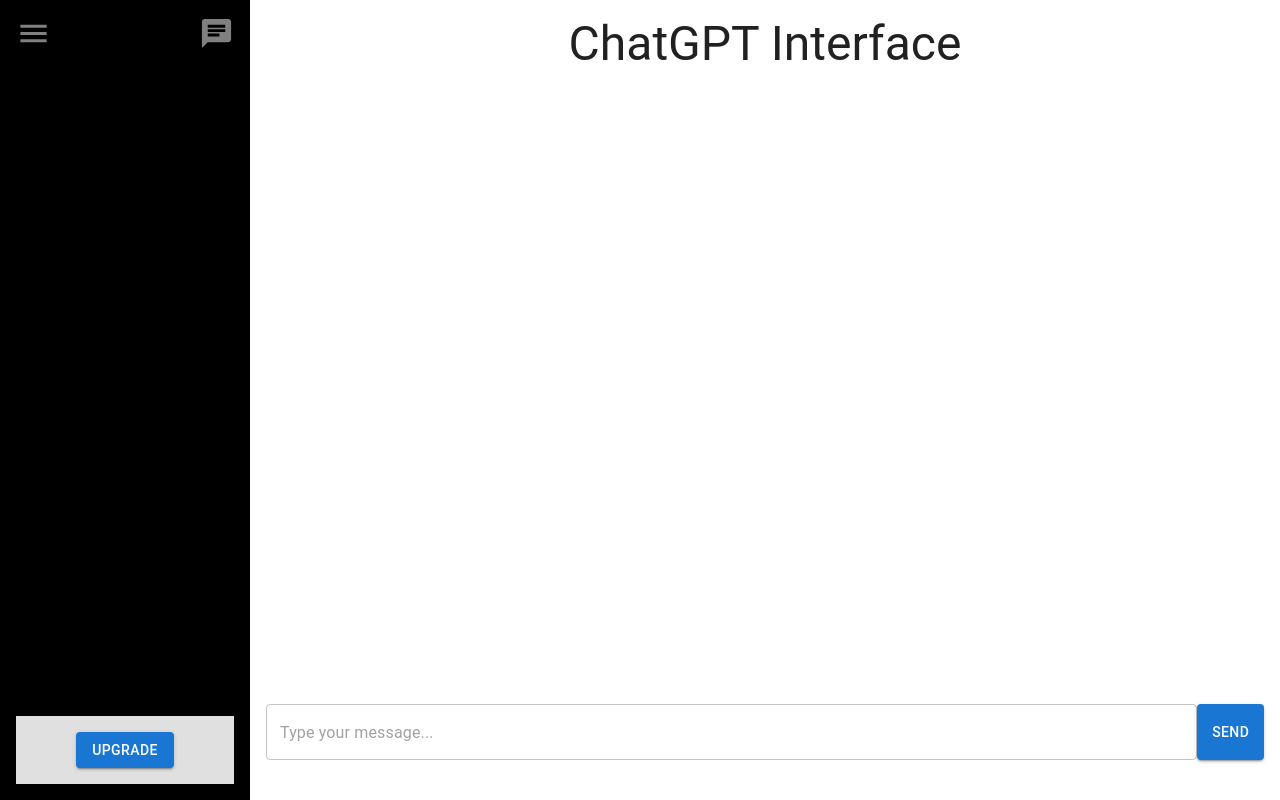
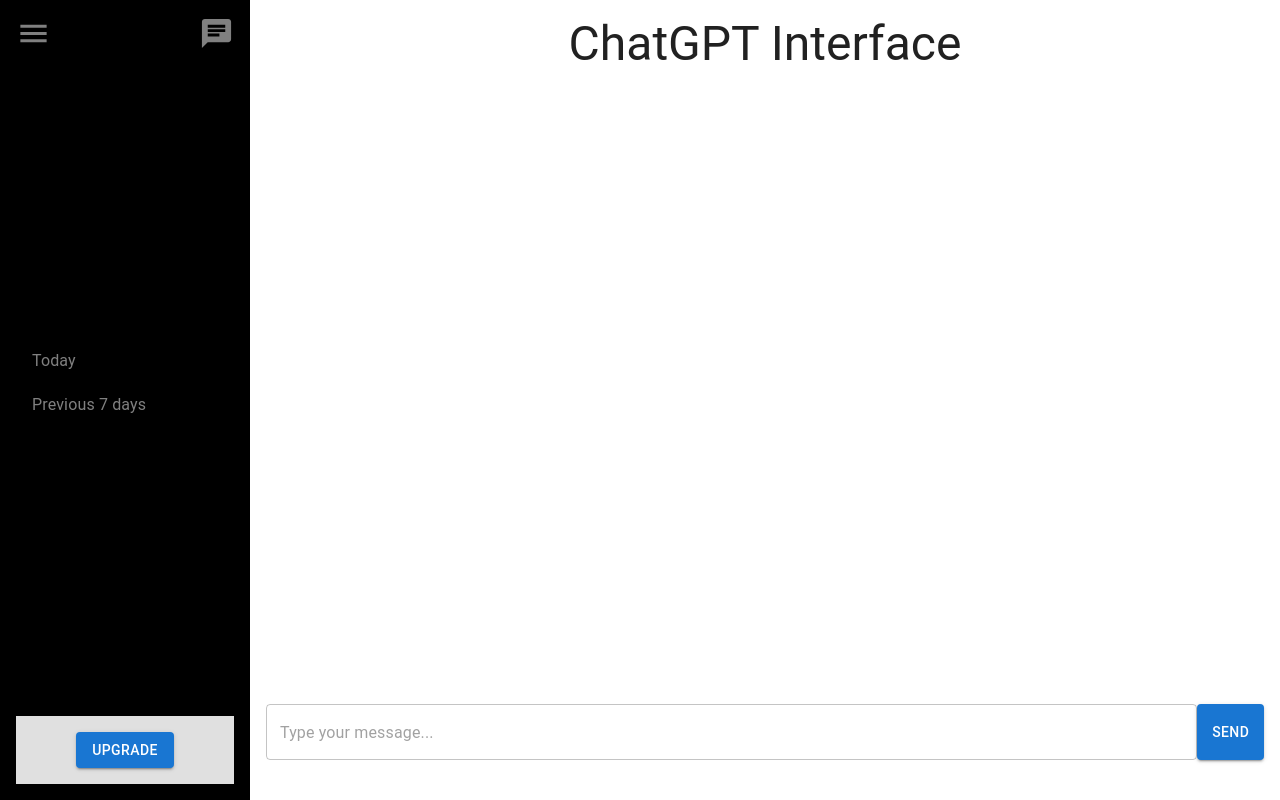
Before and after one commit to Hiru1003/chatgpt-ui, a React (Create React App) app: page / in a window 1280 px wide. Built offline with nearby package versions, Linux system fonts and the light colour scheme.

Commit message:
feat: add chat history

```diff
--- a/src/components/Sidebar.js
+++ b/src/components/Sidebar.js
@@ -2,6 +2,7 @@
 import { Box } from '@mui/material';
 import { Menu as MenuIcon, Chat as ChatIcon } from '@mui/icons-material';
 import Footer from './Footer';
+import ChatHistory from './ChatHistory';
 
 const Sidebar = () => {
 
@@ -27,6 +28,9 @@
         <ChatIcon fontSize="large" style={{ cursor: 'pointer', color: 'grey' }} onClick={() => {}} />
       </Box>
       <Box>
+        <ChatHistory/>
+      </Box>
+      <Box>
         <Footer />
       </Box>
     </Box>
```
